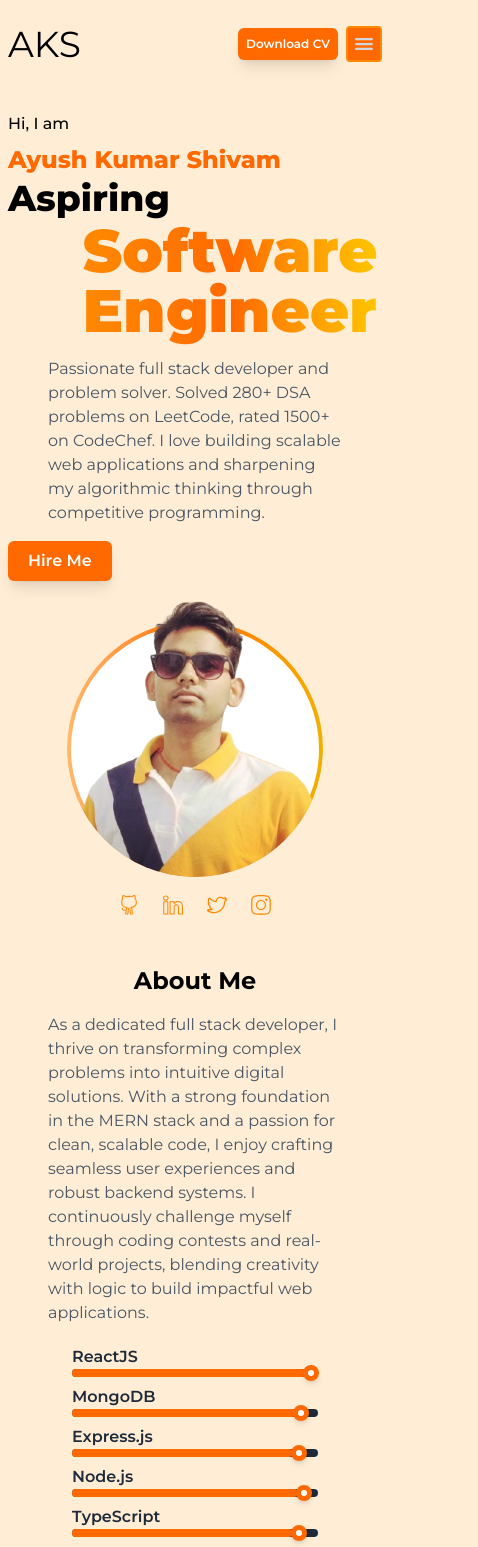
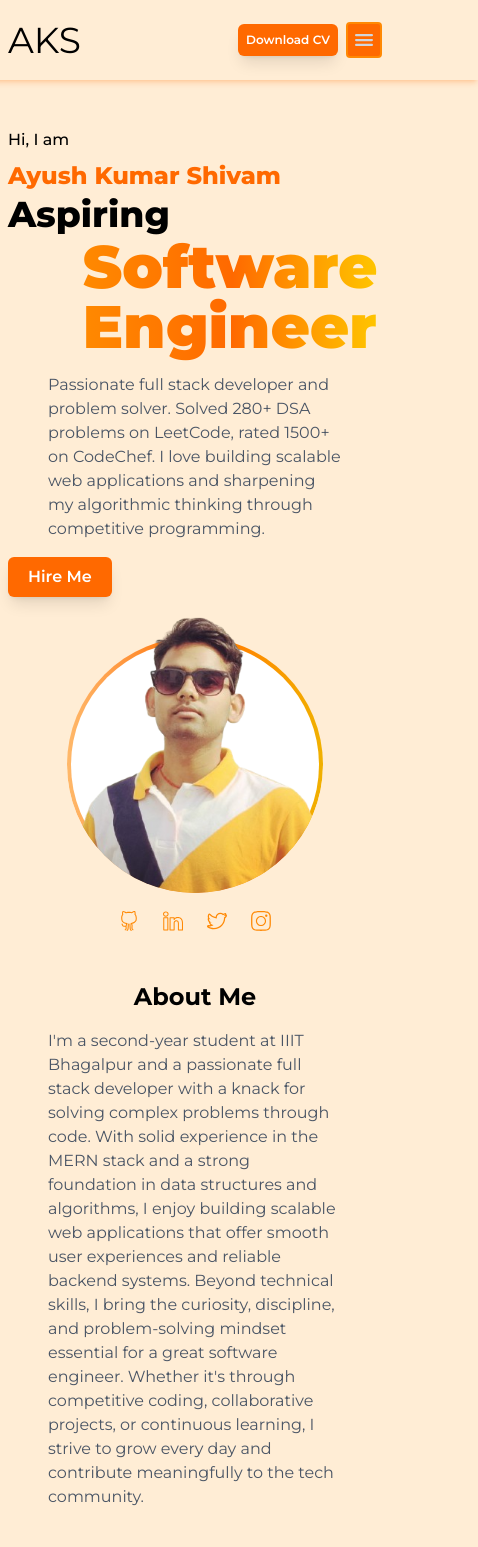
Before and after one commit to Ayushivam22/portfolio, a React (Vite) app: page / in a window 390 px wide. Shown: the top 1547 px of the page, 478 px wide, since content can reach past the window. Built offline with nearby package versions, Linux system fonts and the light colour scheme.

Commit message:
drop down for mobile

```diff
--- a/src/App.tsx
+++ b/src/App.tsx
@@ -4,7 +4,7 @@ import Hero from "./components/Hero"
 function App() {
   return (
 
-    <div className="App  w-full px-2 md:px-24 my-6">
+    <div className="App  w-full px-2 md:px-24">
       <Header />
       <Hero />
     </div>
--- a/src/components/Header.tsx
+++ b/src/components/Header.tsx
@@ -1,9 +1,25 @@
+import { useState, useEffect } from "react";
 import { IoMenu } from "react-icons/io5";
 
 const Header = () => {
     const navElements = ["Home", "About", "Projects", "Contact"];
+    const [dropdownOpen, setDropdownOpen] = useState(false);
+    const [isSticky, setIsSticky] = useState(false);
+
+    useEffect(() => {
+        const handleScroll = () => {
+            setIsSticky(window.scrollY > 0);
+        };
+        window.addEventListener("scroll", handleScroll);
+        return () => window.removeEventListener("scroll", handleScroll);
+    }, []);
+
     return (
-    <div className='header flex justify-between items-center'>
+        <div
+            className={`header sticky top-0 flex justify-between h-20 items-center  z-50 shadow-orange-500/20 shadow-md transition-colors -mx-24 px-24 duration-300  ${
+                isSticky ? "bg-orange-300/60 backdrop-blur" : "bg-transparent"
+            }`}
+        >
             <div className='logo'>
                 <h1 className='text-4xl'>AKS</h1>
             </div>
@@ -20,15 +36,35 @@ const Header = () => {
                         Download CV
                     </button>
                 </div>
-        <div>
-            <button className="md:hidden text-2xl weight flex items-center justify-center p-1 rounded bg-orange-500 hover:border-orange-500 border-2 border-orange-400 cursor-pointer transition-colors">
+                <div className="relative">
+                    <button
+                        className="md:hidden text-2xl weight flex items-center justify-center p-1 rounded bg-orange-500 hover:border-orange-500 border-2 border-orange-400 cursor-pointer transition-colors"
+                        onClick={() => setDropdownOpen((prev) => !prev)}
+                    >
                         <IoMenu className="text-gray-300" />
                     </button>
+                    <div
+                        className={`
+                            absolute right-0 mt-2 w-40 bg-orange-300 rounded-lg shadow-lg flex flex-col z-50
+                            transition-all duration-300 origin-top
+                            ${dropdownOpen ? "opacity-100 scale-100 pointer-events-auto" : "opacity-0 scale-95 pointer-events-none"}
+                        `}
+                    >
+                        {navElements.map((element) => (
+                            <a
+                                href={`#${element.toLowerCase()}`}
+                                key={element}
+                                className="px-4 py-2 border-b last:border-b-0 border-orange-200"
+                                onClick={() => setDropdownOpen(false)}
+                            >
+                                {element}
+                            </a>
+                        ))}
                     </div>
                 </div>
+            </div>
+        </div>
+    );
+};
 
-    </div>
-  )
-}
-
-export default Header
+export default Header;
--- a/src/components/Hero.tsx
+++ b/src/components/Hero.tsx
@@ -1,9 +1,8 @@
-import  { useEffect, useState } from "react";
+import { useEffect, useState } from "react";
 import { SlSocialLinkedin } from "react-icons/sl";
 import { SlSocialInstagram } from "react-icons/sl";
 import { SlSocialGithub } from "react-icons/sl";
 import { SlSocialTwitter } from "react-icons/sl";
-
 
 const Hero = () => {
     const socials = [
@@ -43,7 +42,7 @@ const Hero = () => {
     useEffect(() => {
         // Animate each bar after mount
         const timeout = setTimeout(() => {
-            setProgress(skills.map(skill => skill.level));
+            setProgress(skills.map((skill) => skill.level));
         }, 300); // delay for effect
         return () => clearTimeout(timeout);
     }, [skills]);
@@ -127,23 +126,44 @@ const Hero = () => {
                     </div>
                 </div>
                 <div className="hero-lower-right md:basis-6/10 flex flex-col items-center space-y-4">
-                  <div className="text-2xl font-bold">
-                    About Me
+                    <div className="text-2xl font-bold">About Me</div>
+                    <div className="text-gray-600 px-10 mb-4">
+                        I'm a second-year student at IIIT Bhagalpur and a
+                        passionate full stack developer with a knack for solving
+                        complex problems through code. With solid experience in
+                        the MERN stack and a strong foundation in data
+                        structures and algorithms, I enjoy building scalable web
+                        applications that offer smooth user experiences and
+                        reliable backend systems. Beyond technical skills, I
+                        bring the curiosity, discipline, and problem-solving
+                        mindset essential for a great software engineer. Whether
+                        it's through competitive coding, collaborative projects,
+                        or continuous learning, I strive to grow every day and
+                        contribute meaningfully to the tech community.
                     </div>
-                  <div className="text-gray-600 px-10 mb-4">As a dedicated full stack developer, I thrive on transforming complex problems into intuitive digital solutions. With a strong foundation in the MERN stack and a passion for clean, scalable code, I enjoy crafting seamless user experiences and robust backend systems. I continuously challenge myself through coding contests and real-world projects, blending creativity with logic to build impactful web applications.</div>
-
+                    <div className="font-bold flex justify-start w-full px-16 pt-5 text-xl">Tech Stack & Proficiencies</div>
                     <div className="flex flex-col items-center w-full">
                         {skills.map(({ name }, idx) => {
                             // Place marker 1% less than level, but not below 0
-    const levelEnd = Math.max(0, Math.min(100, progress[idx] - 1));
+                            const levelEnd = Math.max(
+                                0,
+                                Math.min(100, progress[idx] - 1)
+                            );
                             return (
-      <div key={name} className="flex flex-col w-full px-16 my-1">
-        <div className="font-semibold text-gray-800">{name}</div>
+                                <div
+                                    key={name}
+                                    className="flex flex-col w-full px-16 my-1"
+                                >
+                                    <div className="font-semibold text-gray-800">
+                                        {name}
+                                    </div>
                                     <div className="relative flex-1 w-full ">
                                         <div className="w-full h-2 bg-gray-800 rounded-full">
                                             <div
                                                 className="absolute top-0 left-0 h-2 bg-orange-500 rounded-full transition-all duration-1000 ease-in-out"
-              style={{ width: `${progress[idx]}%` }}
+                                                style={{
+                                                    width: `${progress[idx]}%`,
+                                                }}
                                             />
                                             <div
                                                 className="absolute top-1/2 transform -translate-y-1/2 transition-all duration-1000 ease-in-out"
@@ -157,10 +177,9 @@ const Hero = () => {
                             );
                         })}
                     </div>
-
                 </div>
             </div>
-            <div></div>
+            <div className="h-100"></div>
         </div>
     );
 };
```
Lines whose indentation alone changed are shown as unchanged.
